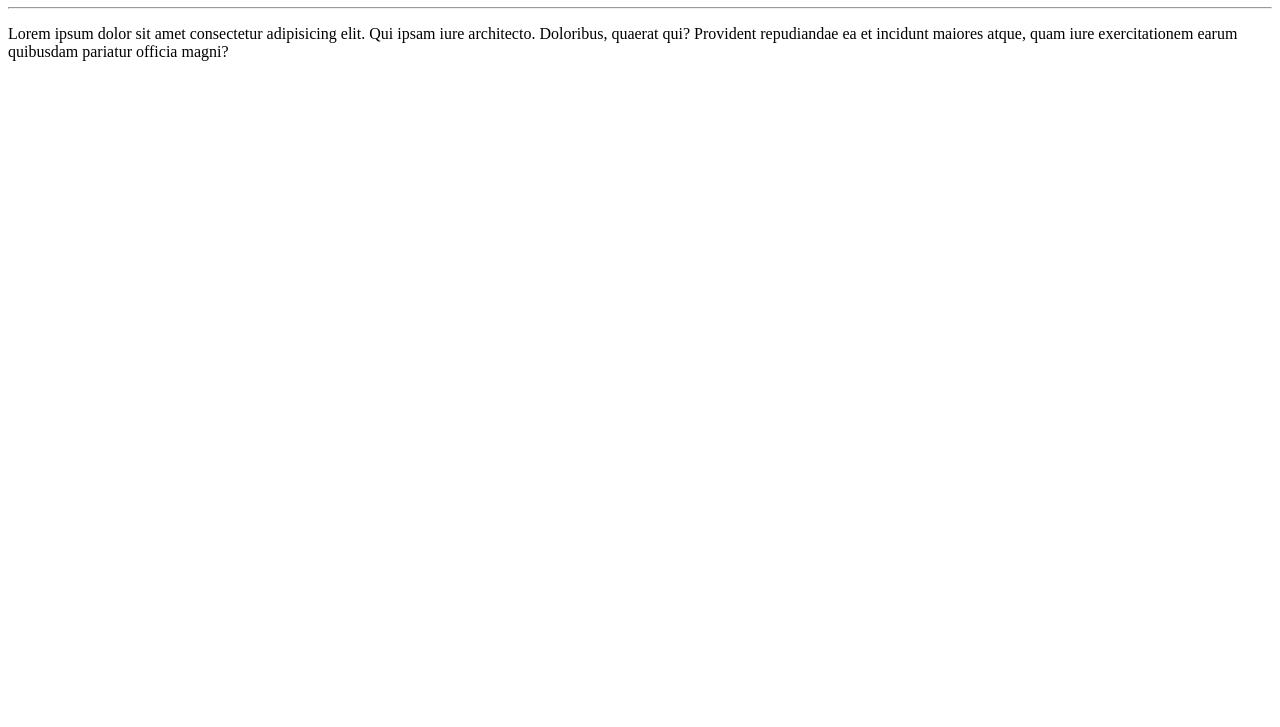
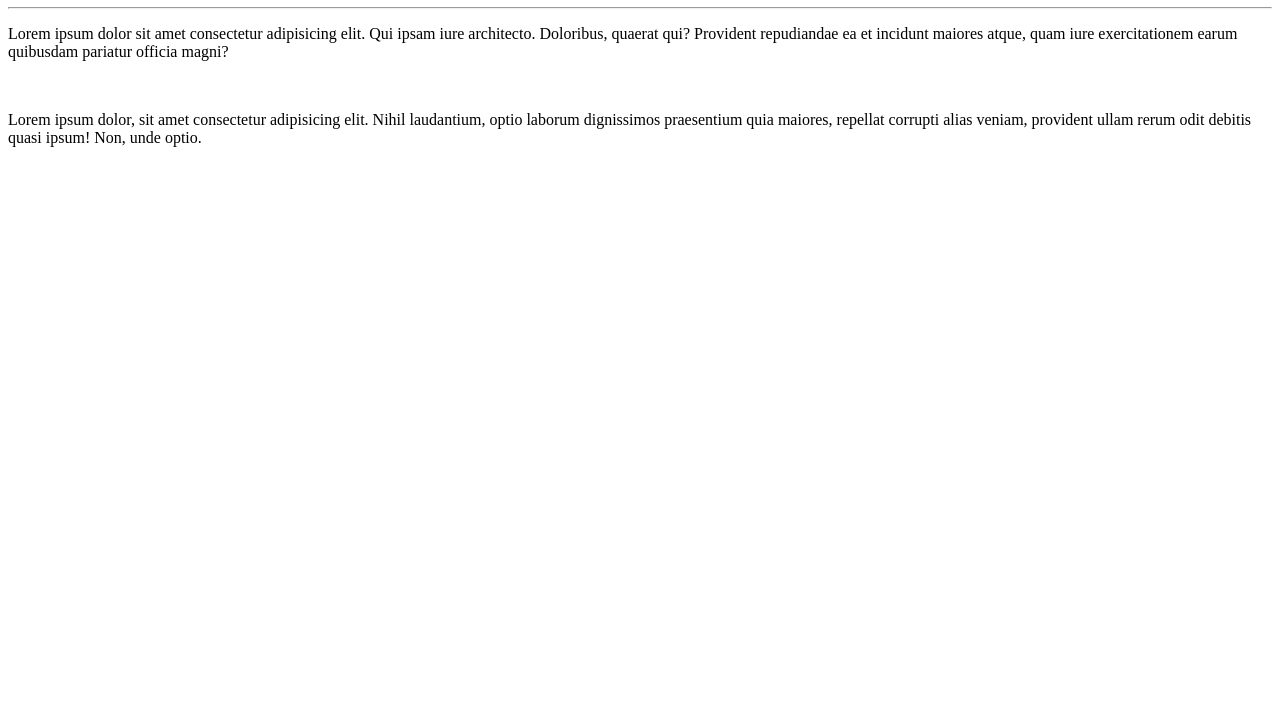
Before and after one commit to geovaneCrupi/Ola-Mundo, a plain HTML site: page Site-exemplo/index.html in a window 1280 px wide. Shown: the part 73-800 px from the top of the page. Drawn offline with Linux system fonts and the light colour scheme.

Commit message:
adicionei um parágrafo

```diff
--- a/Site-exemplo/index.html
+++ b/Site-exemplo/index.html
@@ -9,5 +9,7 @@
     <h1>Olá, Mundo!</h1>
     <hr>
     <p>Lorem ipsum dolor sit amet consectetur adipisicing elit. Qui ipsam iure architecto. Doloribus, quaerat qui? Provident repudiandae ea et incidunt maiores atque, quam iure exercitationem earum quibusdam pariatur officia magni?</p>
+    <br>
+    <p>Lorem ipsum dolor, sit amet consectetur adipisicing elit. Nihil laudantium, optio laborum dignissimos praesentium quia maiores, repellat corrupti alias veniam, provident ullam rerum odit debitis quasi ipsum! Non, unde optio.</p>
 </body>
 </html>
```
